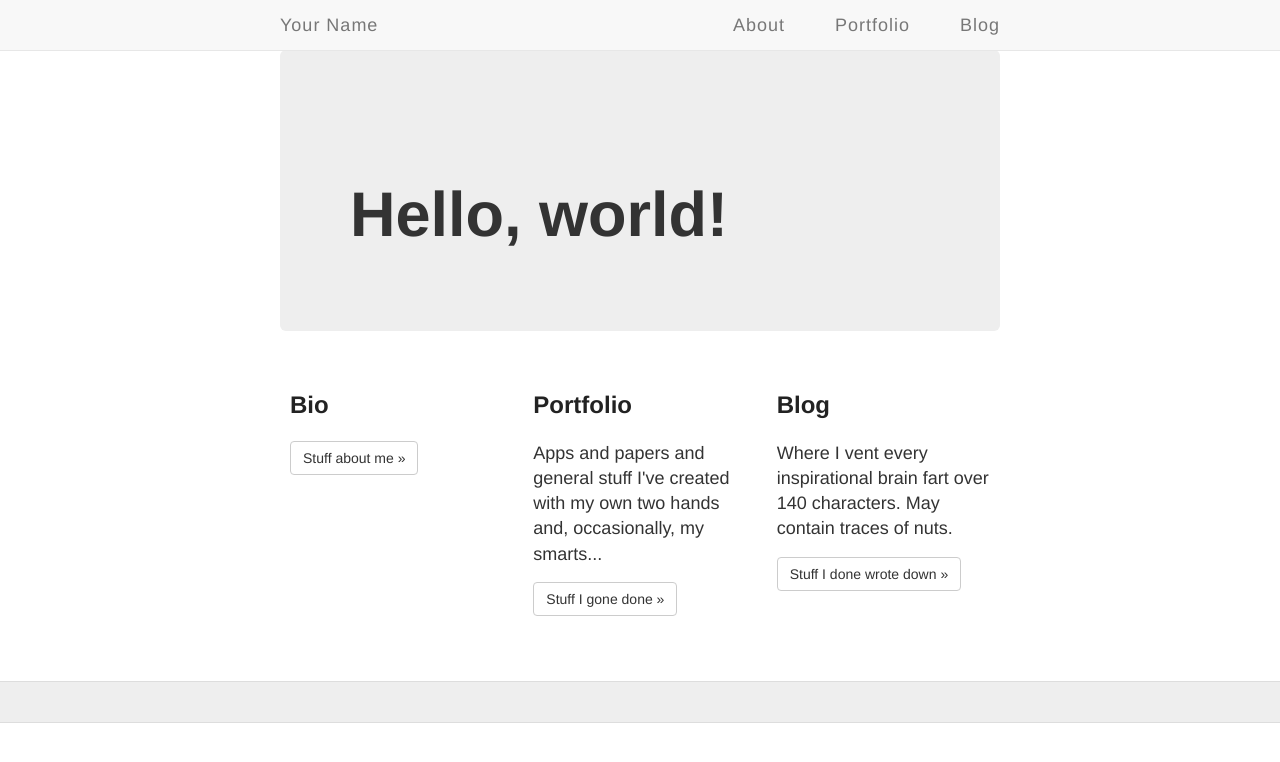
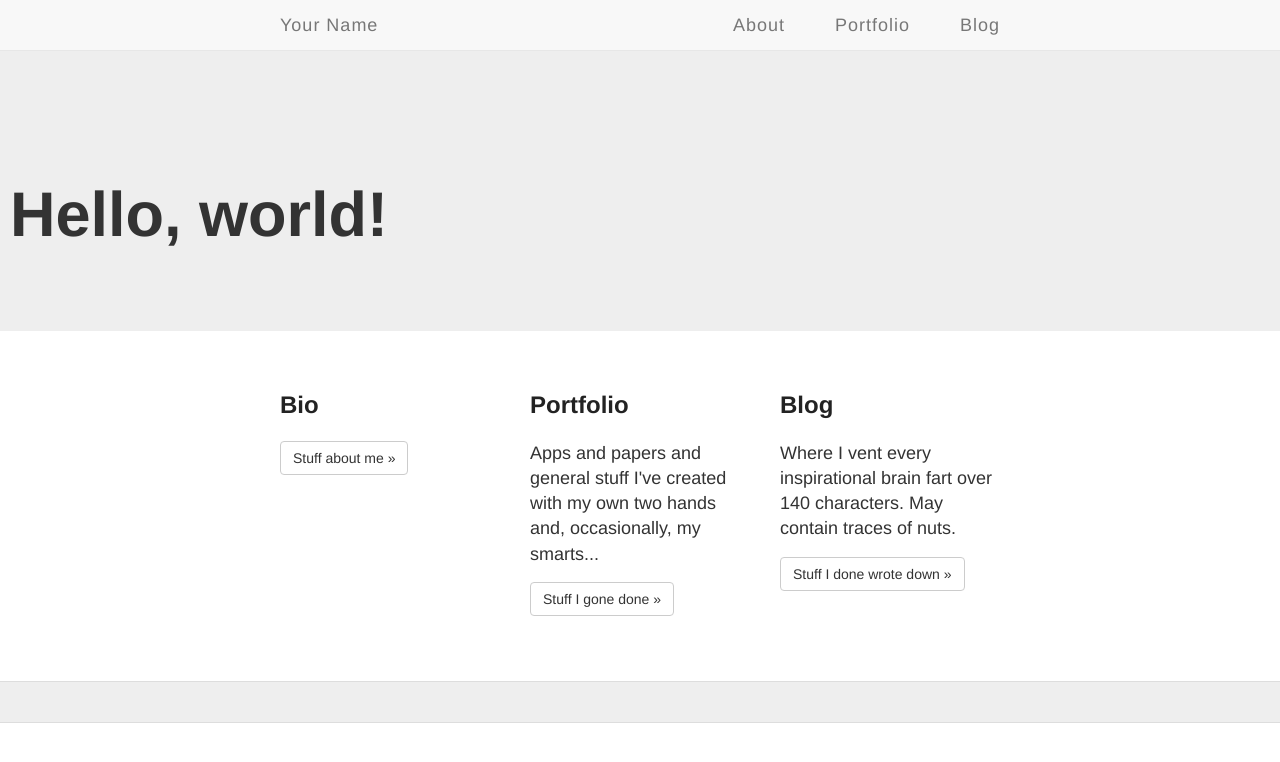
Before and after one commit to Dazby/dazby.github.io, a Jekyll site: the page built from index.html, in a window 1280 px wide. Shown: the top 762 px of the page. Built offline with Jekyll 4.4.1, drawn with Linux system fonts in a browser that asks for light colours; nearby versions of some CDN libraries; Markdown is read by kramdown in place of the engine named in the settings.

Commit message:
layout updates

```diff
--- a/_layouts/default.html
+++ b/_layouts/default.html
@@ -40,9 +40,10 @@
     </nav>
 
 
-    <div id="main" role="main" class="container">
-        {{ content }}
-    </div>
+    <!-- Content goes here -->
+    {{ content }}
+    <!-- Content -->
+
 
     <div class="wrapper-footer">
         <div class="container">
```
